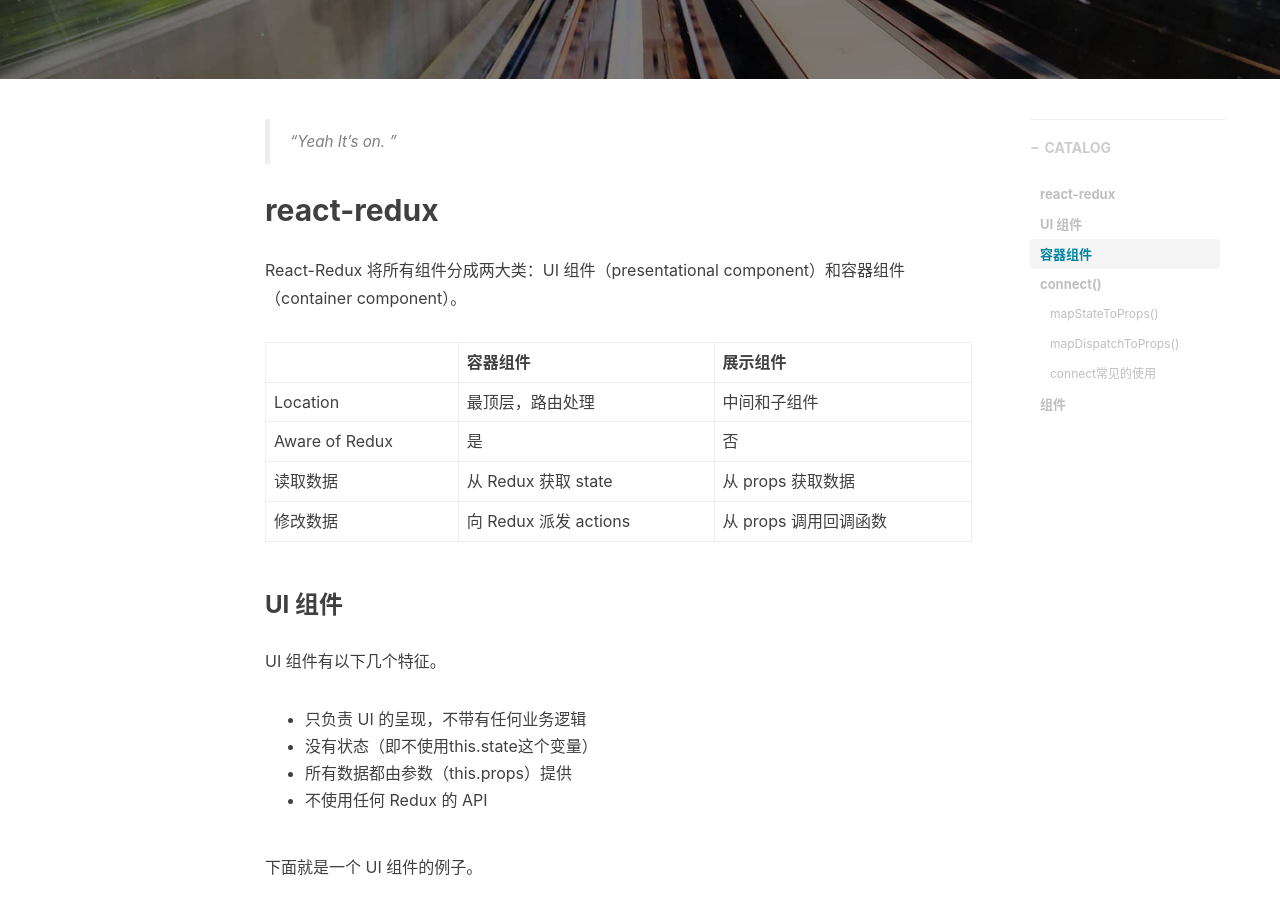
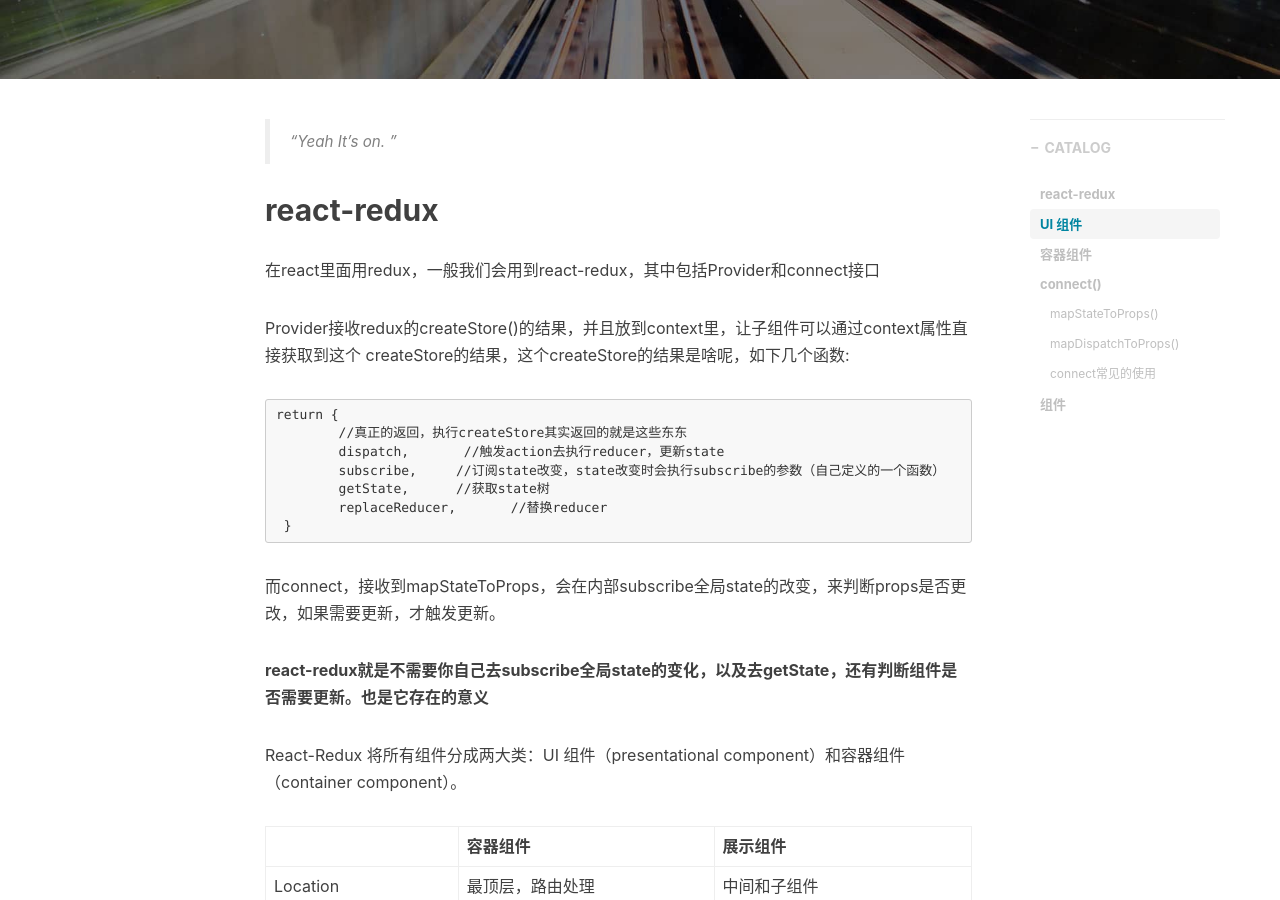
Before and after one commit to stephen-mi/QinZhen001.github.io, a Jekyll site: the page built from _posts/2018-01-18-React-Redux-myblog.markdown, in a window 1280 px wide and 900 px high, scrolled down 378 px. Built offline with Jekyll 4.4.1, drawn with Linux system fonts in a browser that asks for light colours; nearby versions of some CDN libraries; comment, search, counter and statistics services are not loaded.

Commit message:
qz commit

````diff
--- a/_posts/2018-01-18-React-Redux-myblog.markdown
+++ b/_posts/2018-01-18-React-Redux-myblog.markdown
@@ -12,6 +12,25 @@
 > “Yeah It's on. ”
 
 ## react-redux
+在react里面用redux，一般我们会用到react-redux，其中包括Provider和connect接口
+
+Provider接收redux的createStore()的结果，并且放到context里，让子组件可以通过context属性直接获取到这个
+createStore的结果，这个createStore的结果是啥呢，如下几个函数:
+```
+return {
+        //真正的返回，执行createStore其实返回的就是这些东东
+        dispatch,       //触发action去执行reducer，更新state
+        subscribe,     //订阅state改变，state改变时会执行subscribe的参数（自己定义的一个函数）
+        getState,      //获取state树
+        replaceReducer,       //替换reducer
+ }
+```
+
+而connect，接收到mapStateToProps，会在内部subscribe全局state的改变，来判断props是否更改，如果需要更新，才触发更新。
+
+**react-redux就是不需要你自己去subscribe全局state的变化，以及去getState，还有判断组件是否需要更新。也是它存在的意义**
+
+
 
 React-Redux 将所有组件分成两大类：UI 组件（presentational component）和容器组件（container component）。
 
@@ -246,6 +265,4 @@
 
 上面代码中，Provider在根组件外面包了一层，这样一来，App的所有子组件就默认都可以拿到state了。
 
-
-
-http://www.ruanyifeng.com/blog/2016/09/redux_tutorial_part_three_react-redux.html
+[http://www.ruanyifeng.com/blog/2016/09/redux_tutorial_part_three_react-redux.html](http://www.ruanyifeng.com/blog/2016/09/redux_tutorial_part_three_react-redux.html)
````
